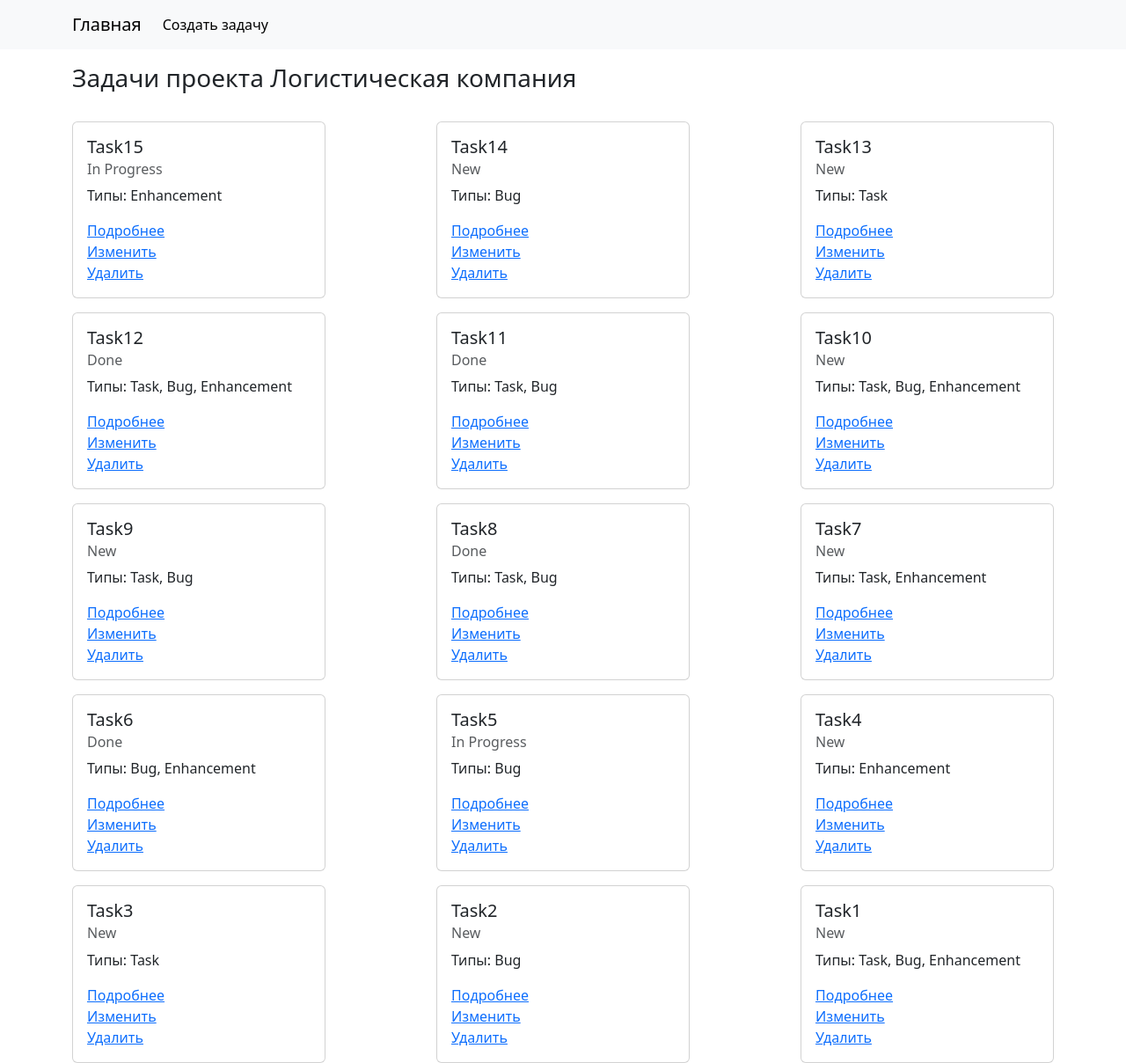
After one commit to BekturTilepbek/Issue-Tracker, a Django app: page /project/1/tasks in a window 1280 px wide. The commit adds this page. Shown: the whole page at 88% size. Run offline with Django 5.2, Linux system fonts and the light colour scheme; data comes from the database, SQL or seed files in the repository.

Commit message:
при детальном просмотре проекта выводит список его задач

```diff
--- a/source/webapp/templates/base.html
+++ b/source/webapp/templates/base.html
@@ -6,6 +6,7 @@
           content="width=device-width, user-scalable=no, initial-scale=1.0, maximum-scale=1.0, minimum-scale=1.0">
     <meta http-equiv="X-UA-Compatible" content="ie=edge">
     <link href="https://cdn.jsdelivr.net/npm/bootstrap@5.3.2/dist/css/bootstrap.min.css" rel="stylesheet" integrity="sha384-T3c6CoIi6uLrA9TneNEoa7RxnatzjcDSCmG1MXxSR1GAsXEV/Dwwykc2MPK8M2HN" crossorigin="anonymous">
+    <link rel="stylesheet" href="https://cdn.jsdelivr.net/npm/bootstrap-icons@1.11.3/font/bootstrap-icons.min.css">
     <title>Issue Tracker</title>
 </head>
 <body>
--- /dev/null
+++ b/source/webapp/templates/project/project_detail.html
@@ -0,0 +1,26 @@
+{% extends 'base.html' %}
+{% block content %}
+    <h3 class="mb-3">Задачи проекта {{ project.name }}</h3>
+
+    <div class="cards d-flex flex-wrap justify-content-between">
+        {% for task in tasks %}
+            <div class="card mt-3" style="width: 18rem;">
+                <div class="card-body">
+                    <h5 class="card-title">{{ task.description }}</h5>
+                    <h6 class="card-subtitle mb-2 text-body-secondary">{{ task.status }}</h6>
+                    <p>Типы:
+                        {% for type in task.types.all %}
+                            {{ type.name }}{% if not forloop.last %}, {% endif %}
+                            {% empty %}
+                            Типы задачи не установлены
+                        {% endfor %}</p>
+
+                    <a href="{% url 'detail_task' task.pk %}">Подробнее</a><br>
+                    <a href="{% url 'update_task' task.pk %}">Изменить</a><br>
+                    <a href="{% url 'delete_task' task.pk %}">Удалить</a>
+
+                </div>
+            </div>
+        {% endfor %}
+    </div>
+{% endblock %}
--- a/source/webapp/templates/project/projects_list.html
+++ b/source/webapp/templates/project/projects_list.html
@@ -13,6 +13,10 @@
                 <div class="card-body">
                     <h5 class="card-title">{{ project.name }}</h5>
 
+                    <div class="btn-group" role="group">
+                        <a href="{% url 'project_detail' project.pk %}" class="btn btn-primary"><i
+                                class="bi bi-blockquote-right"></i></a>
+                    </div>
                 </div>
             </div>
             {% empty %}
--- a/source/webapp/urls.py
+++ b/source/webapp/urls.py
@@ -1,10 +1,11 @@
 from django.urls import path
 
-from webapp.views import TaskListView, CreateTaskView, ReadTaskView, UpdateTaskView, DeleteTaskView, ProjectListView
+from webapp.views import TaskListView, CreateTaskView, ReadTaskView, UpdateTaskView, DeleteTaskView, ProjectListView, ProjectDetailView
 
 urlpatterns = [
     path('', ProjectListView.as_view(), name='projects'),
     path('tasks/', TaskListView.as_view(), name='tasks'),
+    path('project/<int:pk>/tasks', ProjectDetailView.as_view(), name='project_detail'),
     path('task/new/', CreateTaskView.as_view(), name='new_task'),
     path('task/<int:pk>/', ReadTaskView.as_view(), name='detail_task'),
     path('task/<int:pk>/update/', UpdateTaskView.as_view(), name='update_task'),
--- a/source/webapp/views/__init__.py
+++ b/source/webapp/views/__init__.py
@@ -1,2 +1,2 @@
 from webapp.views.task import TaskListView, CreateTaskView, ReadTaskView, UpdateTaskView, DeleteTaskView
-from webapp.views.project import ProjectListView
+from webapp.views.project import ProjectListView, ProjectDetailView
--- a/source/webapp/views/project.py
+++ b/source/webapp/views/project.py
@@ -1,6 +1,6 @@
 from django.db.models import Q
 from django.utils.http import urlencode
-from django.views.generic import ListView
+from django.views.generic import ListView, DetailView
 
 from webapp.forms import SearchForm
 from webapp.models import Project
@@ -41,3 +41,13 @@ class ProjectListView(ListView):
             context["search"] = urlencode({"search": self.search_value})
             context["search_value"] = self.search_value
         return context
+
+
+class ProjectDetailView(DetailView):
+    template_name = "project/project_detail.html"
+    model = Project
+
+    def get_context_data(self, **kwargs):
+        context = super().get_context_data(**kwargs)
+        context["tasks"] = self.object.tasks.order_by("-created_at")
+        return context
```
